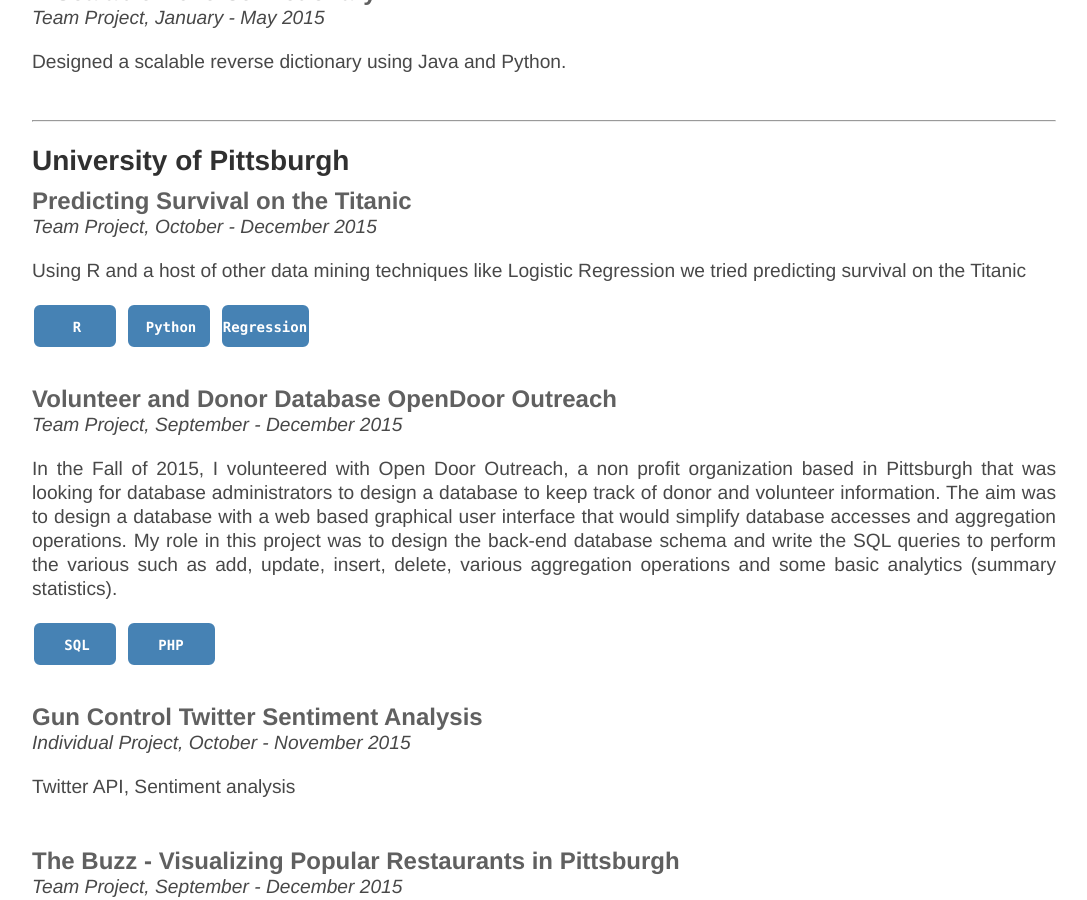
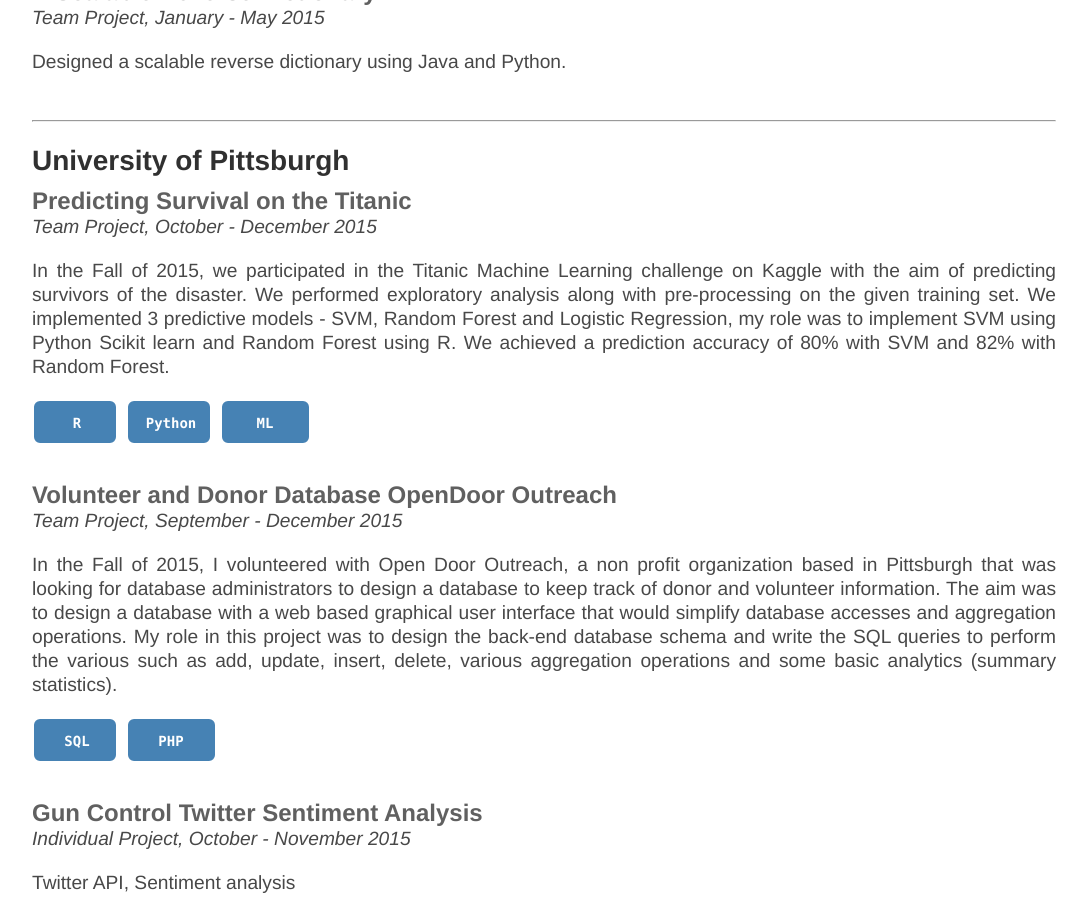
Before and after one commit to NeilBardhan/neilbardhan.github.io, a Jekyll site: the page built from projects/index.html, in a window 1280 px wide and 900 px high, scrolled down 1578 px. Shown: the whole window, without its empty margins (96-1183 px from the left). Built offline with Jekyll 4.4.1, drawn with Linux system fonts in a browser that asks for light colours.

Commit message:
Update index.html

```diff
--- a/projects/index.html
+++ b/projects/index.html
@@ -91,7 +91,7 @@
 	<div id="project3">
 		<h3>Predicting Survival on the Titanic</h3>
 		<p><em>Team Project, October - December 2015</em></p>
-		<p>Using R and a host of other data mining techniques like Logistic Regression we tried predicting survival on the Titanic</p>
+		<p>In the Fall of 2015, we participated in the Titanic Machine Learning challenge on Kaggle with the aim of predicting survivors of the disaster. We performed exploratory analysis along with pre-processing on the given training set. We implemented 3 predictive models - SVM, Random Forest and Logistic Regression, my role was to implement SVM using Python Scikit learn and Random Forest using R. We achieved a prediction accuracy of 80% with SVM and 82% with Random Forest.</p>
 		<svg width="90" height="50">
   			<g>
     				<rect x="3" y="3" rx="5" ry="5" width="80" height="40" style = "stroke:steelblue;stroke-width:2" fill="steelblue"></rect>
@@ -109,7 +109,7 @@
 		<svg width="90" height="50">
   			<g>
     				<rect x="3" y="3" rx="5" ry="5" width="85" height="40" style = "stroke:steelblue;stroke-width:2" fill="steelblue"></rect>
-    				<text x="50%" y="50%" alignment-baseline="middle" text-anchor="middle" font-family="Consolas,monaco,monospace" font-weight="bold" font-size="14" fill="white">Regression</text>
+    				<text x="50%" y="50%" alignment-baseline="middle" text-anchor="middle" font-family="Consolas,monaco,monospace" font-weight="bold" font-size="14" fill="white">ML</text>
   			</g>
 		</svg>
 	</div>
```
